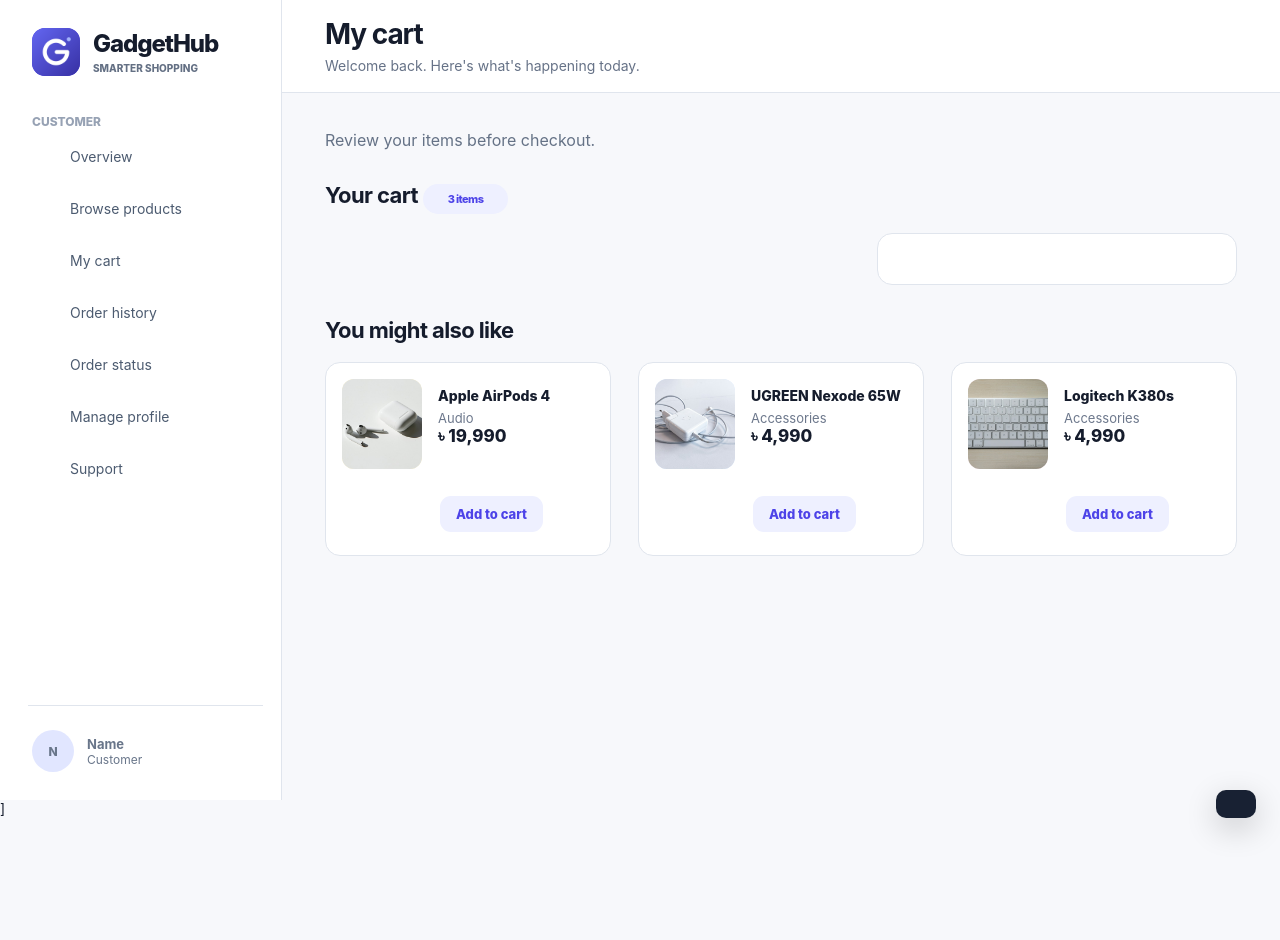
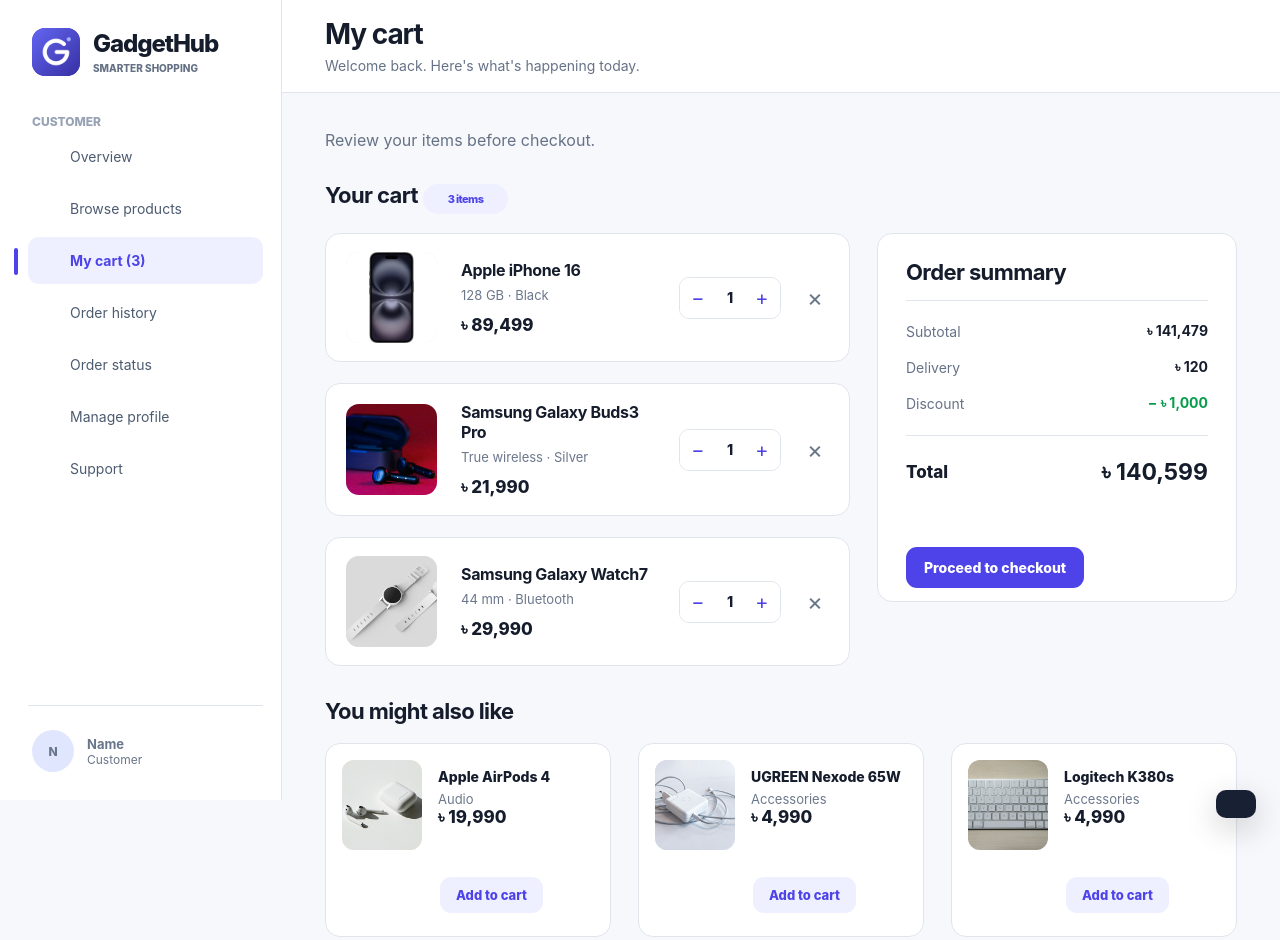
Before and after one commit to 003tasfia/GadgetHub, a plain HTML site: page users/Customer/cart.html in a window 1280 px wide. Shown: the top 940 px of the page. Before the commit the page ends 817 px from the top, so only its background shows below. Drawn offline with Linux system fonts and the light colour scheme; files that its build step writes are made by us from their sources; files whose address does not match are found by name.

Commit message:
Update stylesheet and script paths in cart.html

```diff
--- a/users/Customer/cart.html
+++ b/users/Customer/cart.html
@@ -6,7 +6,7 @@
     <meta name="viewport" content="width=device-width, initial-scale=1.0">
     <title>GadgetHub | My cart</title>
     <link rel="icon" href="assets/favicon.ico">
-    <link rel="stylesheet" href="../../customer.css">
+    <link rel="stylesheet" href="../../assets/customer.css">
 </head>
 
 <body data-page="cart">
@@ -71,4 +71,4 @@
         </main>
     </div>
     <div class="notice" role="status"></div>
-    <script src="../../customer.js"></script>]
+    <script src="../../assets/customer.js"></script>]
```
